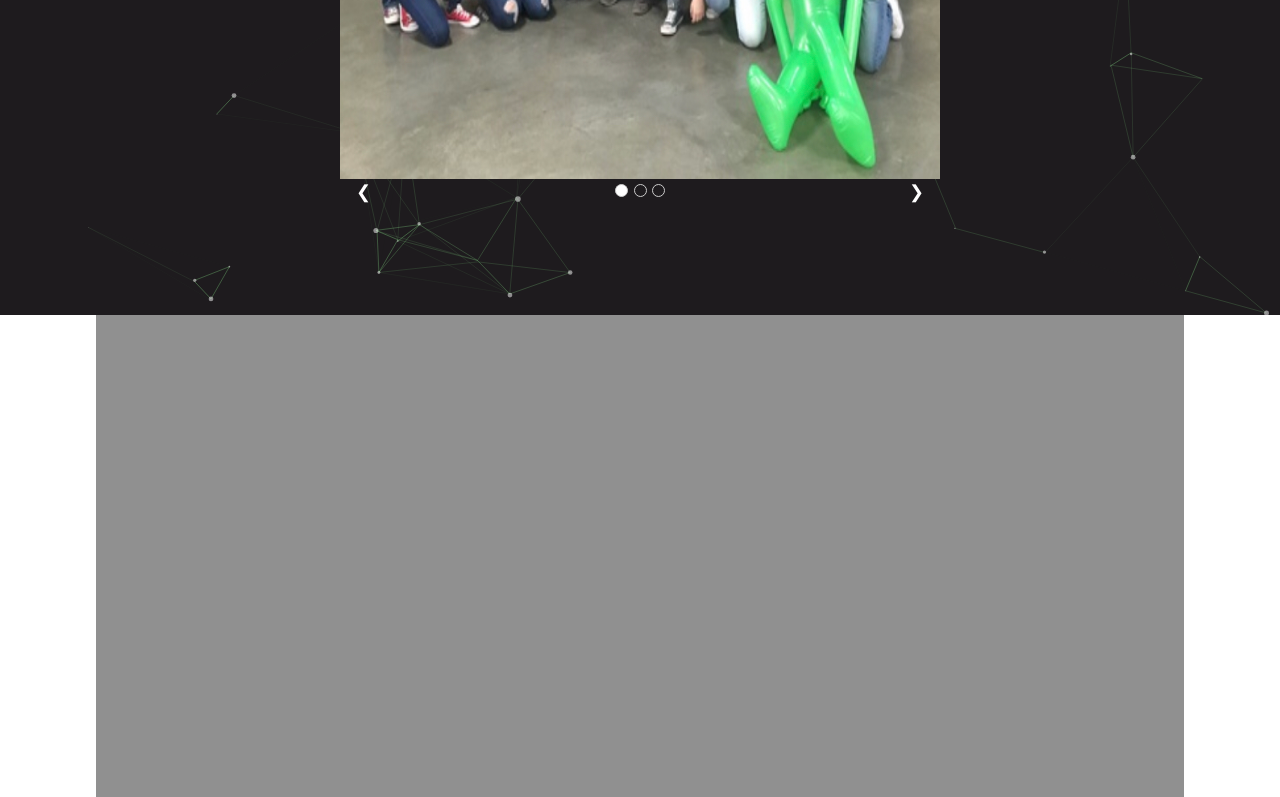
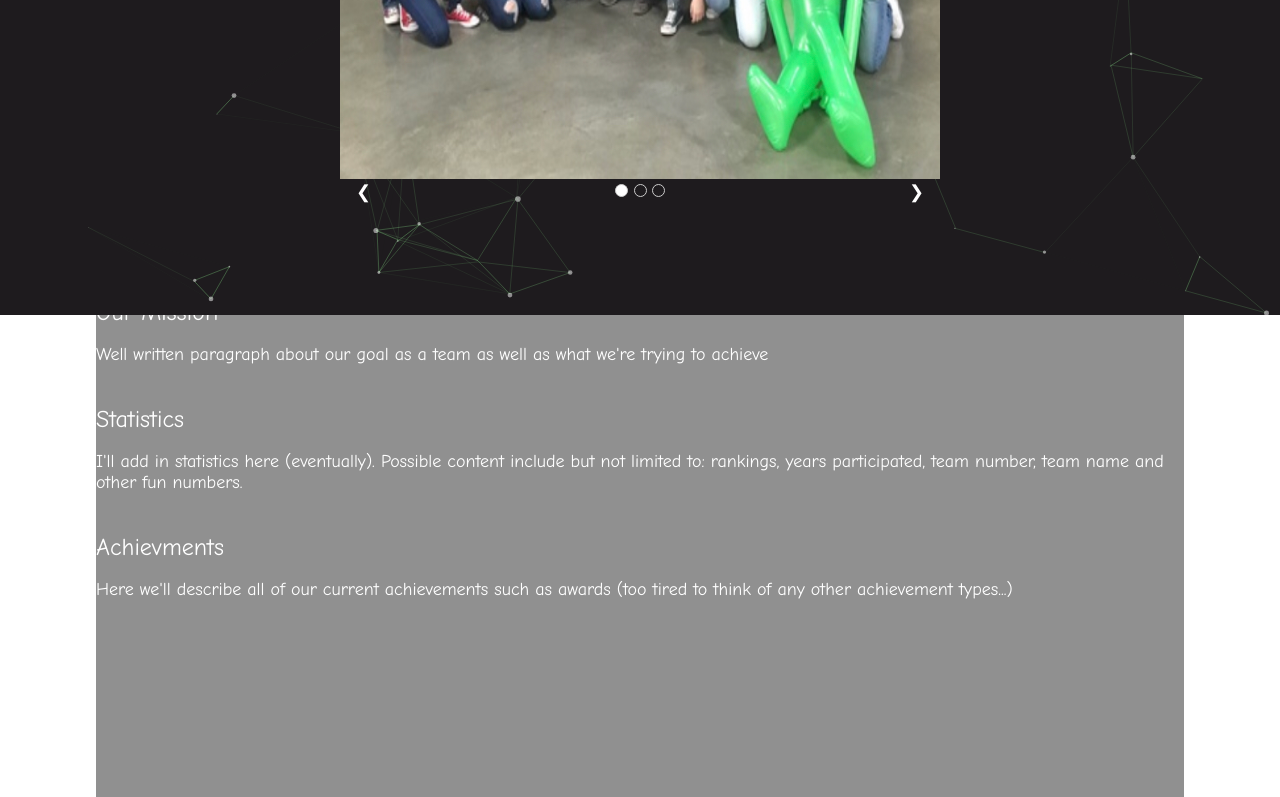
Before and after one commit to WoahMikel/hanger-84.com, a plain HTML site: page about-us.html in a window 1280 px wide. Shown: the part 485-1282 px from the top of the page. Drawn offline with nearby package versions, Linux system fonts and the light colour scheme.

Commit message:
Update about-us.html

```diff
--- a/about-us.html
+++ b/about-us.html
@@ -86,7 +86,16 @@
 </div>
 
 <div style="background-color: #909090; width: 85%; height: 80%; margin: 0 auto;">
-
+  <h1>About Us</h1>
+  <br>
+  <h2>Our Mission</h2>
+  <p>Well written paragraph about our goal as a team as well as what we're trying to achieve</p>
+  <br>
+  <h2>Statistics</h2>
+  <p>I'll add in statistics here (eventually). Possible content include but not limited to: rankings, years participated, team number, team name and other fun numbers.</p>
+  <br>
+  <h2>Achievments</h2>
+  <p>Here we'll describe all of our current achievements such as awards (too tired to think of any other achievement types...)</p>
 </div>
 <script>
 var slideIndex = 1;
```
